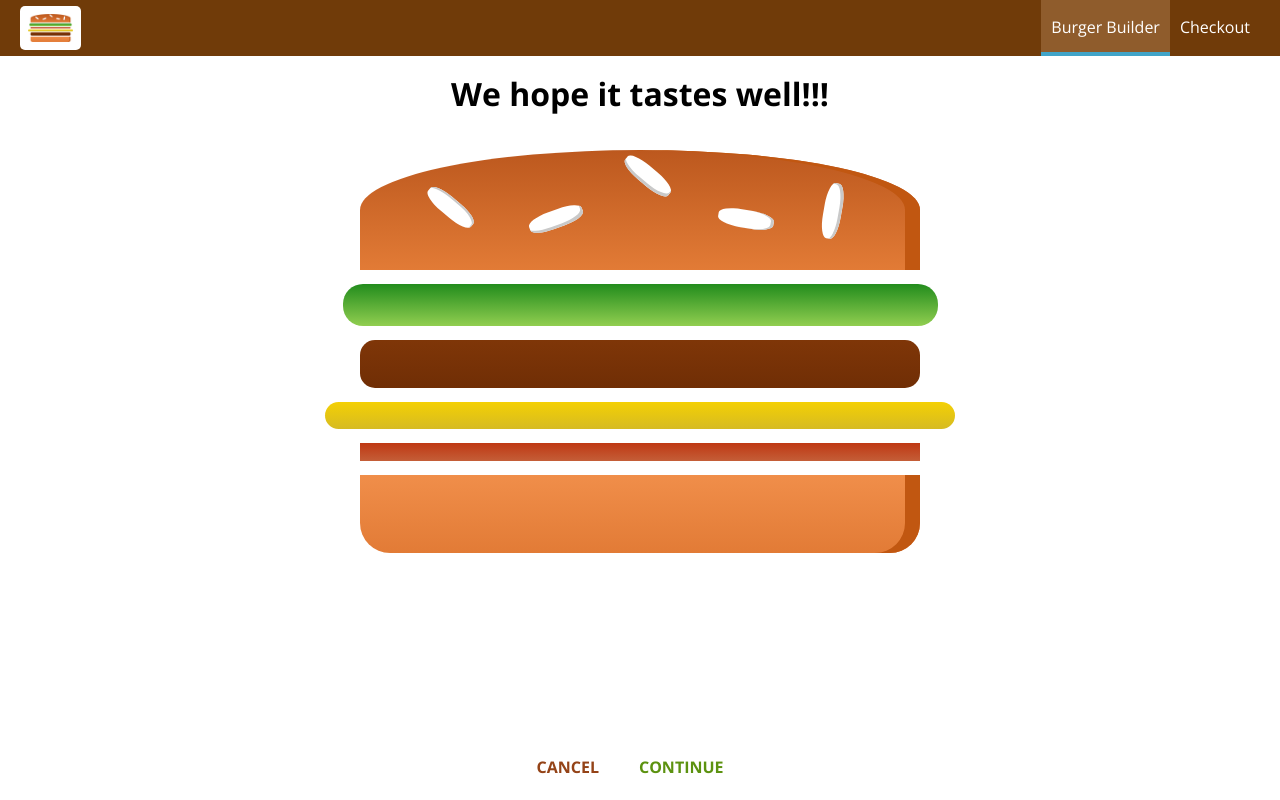
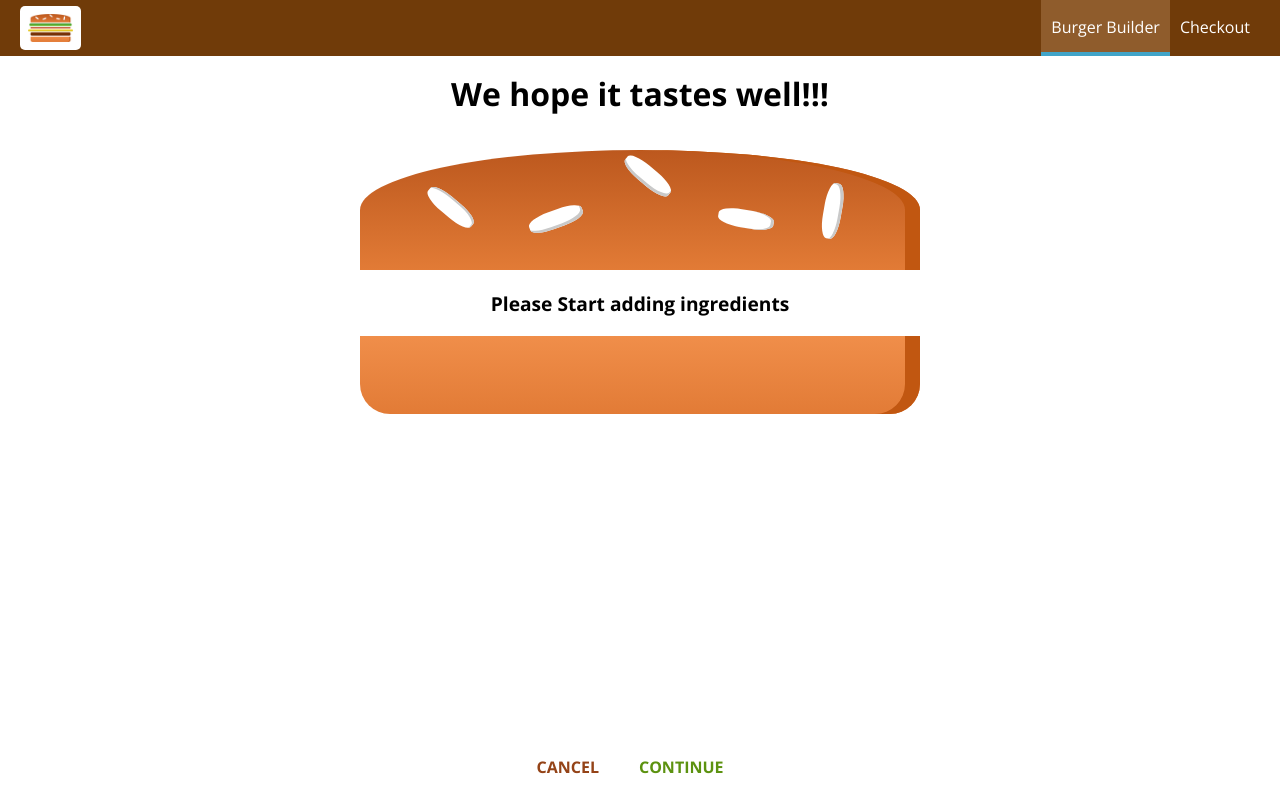
Before and after one commit to demola07/burger_builder_app, a React (Create React App) app: page /checkout in a window 1280 px wide. Built offline with nearby package versions, Linux system fonts and the light colour scheme.

Commit message:
pass ingredients via query params

```diff
--- a/src/containers/BurgerBuilder/BurgerBuilder.js
+++ b/src/containers/BurgerBuilder/BurgerBuilder.js
@@ -122,7 +122,15 @@ class BurgerBuilder extends Component {
     //     this.setState({ loading: false, purchasing: false });
     //     console.log(err);
     //   });
-    this.props.history.push('/checkout');
+    const queryParams = [];
+    for (let i in this.state.ingredients) {
+      queryParams.push(encodeURIComponent(i) + '=' + encodeURIComponent(this.state.ingredients[i]));
+    }
+    const queryString = queryParams.join('&');
+    this.props.history.push({
+      pathname: '/checkout',
+      search: '?' + queryString,
+    });
   };
 
   render() {
--- a/src/containers/Checkout/Checkout.js
+++ b/src/containers/Checkout/Checkout.js
@@ -10,6 +10,18 @@ class Checkout extends Component {
       bacon: 1,
     },
   };
+
+  componentDidMount() {
+    const query = new URLSearchParams(this.props.location.search);
+    console.log(query.entries());
+    const ingredients = {};
+
+    for (let param of query.entries()) {
+      ingredients[param[0]] = +param[1];
+    }
+    this.setState({ ingredients: ingredients });
+  }
+
   checkoutCancelledHandler = () => {
     this.props.history.goBack();
   };
```
